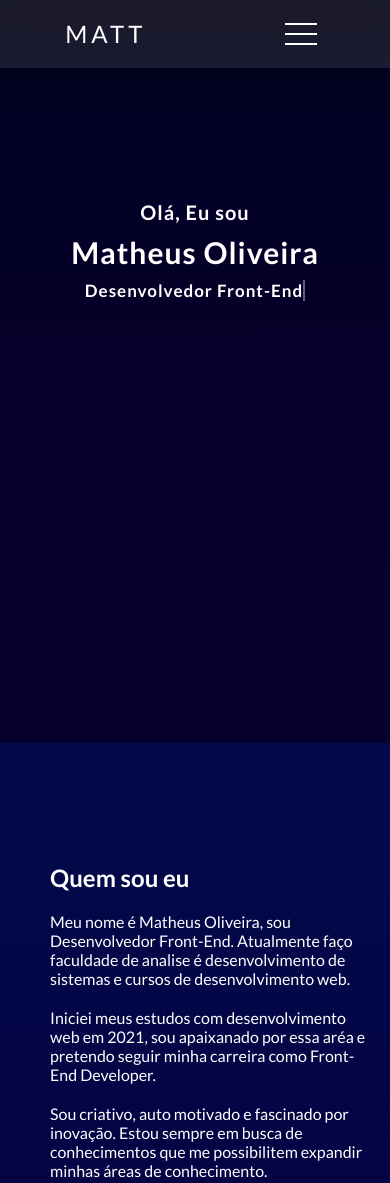
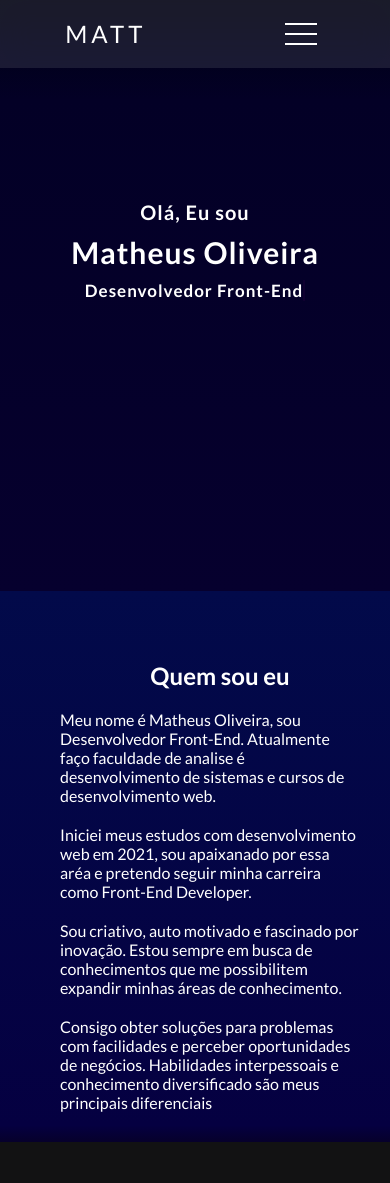
Before and after one commit to MatheusOliveira047/Meu_Portfolio, a plain HTML site: page index.html in a window 390 px wide. Shown: the top 1183 px of the page. Drawn offline with nearby package versions, Linux system fonts and the light colour scheme; a script that the page names is missing.

Commit message:
responsivo

```diff
--- a/css/responsivo.scss
+++ b/css/responsivo.scss
@@ -2,7 +2,10 @@
 
    /*HOME DA PÁGINA*/
     .home{
-        height: 88vh;
+        height: 70vh;
+        .container{
+            display: flex;
+            justify-content: center;
             .homeName{
                 .name-scroll{
                     h3{
@@ -20,16 +23,22 @@
                 }
             }
         }
+   }
 
 
    /*SOBRE DA PÁGINA  */
    .about{
        .container{
+           padding: 10px;
 
            .ilustra{
                display: none;
            }
            .text-about{
+               margin-top: 60px;
+               .you-about{
+                   text-align: center;
+               }
                p{
                    font-size: 16px;
                    padding-right: 20px;
--- a/css/style1.scss
+++ b/css/style1.scss
@@ -77,7 +77,7 @@ $color3:#67568c;
     background: rgb(1,0,107);
     background: linear-gradient(180deg, rgba(1,0,107,1) 0%, rgba(2,10,74,1) 0%, rgba(5,0,65,1) 97%, rgba(6,0,43,1) 100%);
     .container{
-        padding: 120px 0;
+        padding: 120px 40px;
         display: flex;
         .ilustra img{
             width: 100%;
```
Also changed, not shown: css/responsivo.css, css/style1.css, 2 other files. Lines whose indentation alone changed are shown as unchanged.
